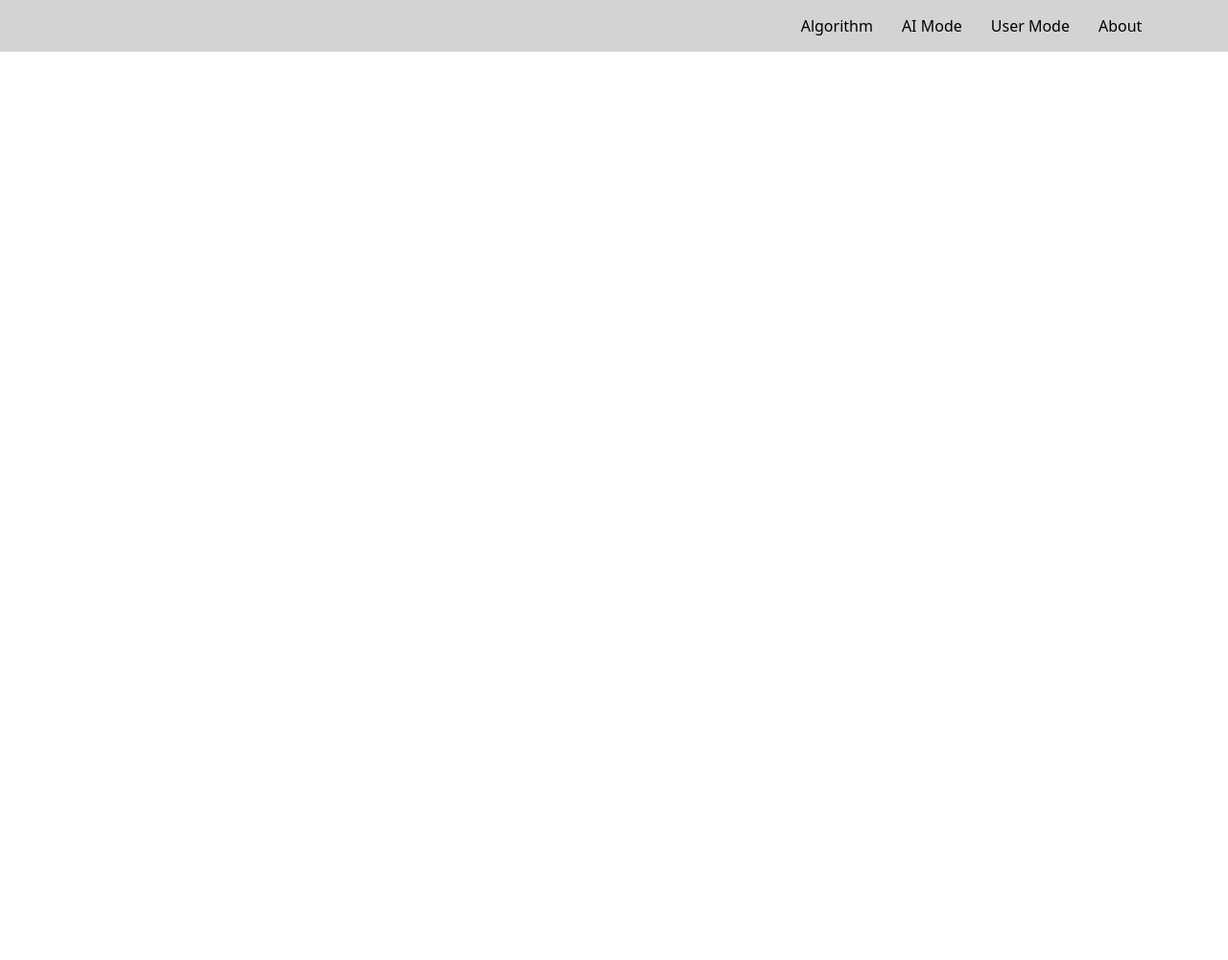
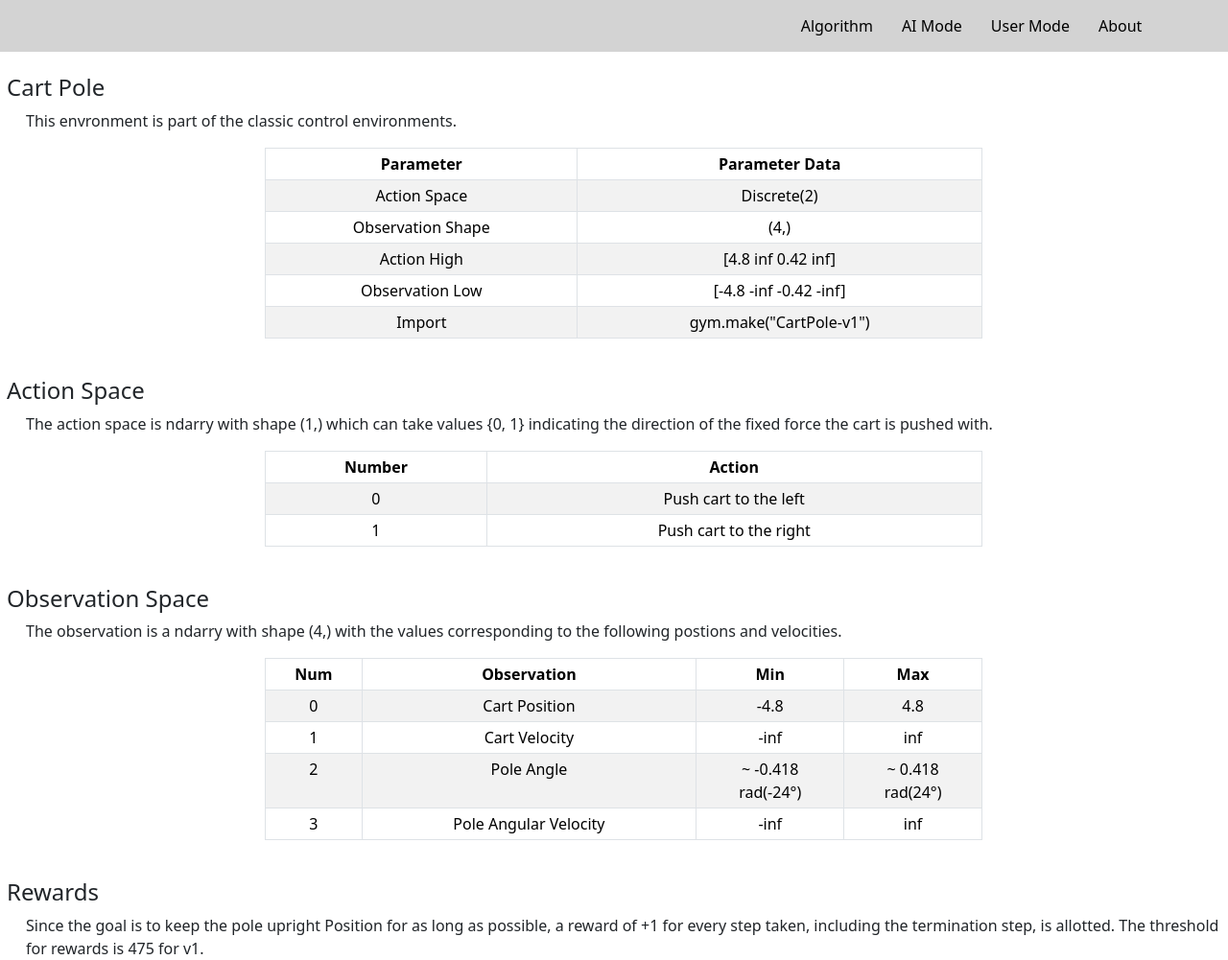
Before and after one commit to einstein2306/Cartpole-game, a Flask app: page /home in a window 1280 px wide. Shown: the whole page at 96% size. Before the commit the page ends 54 px from the top, so only its background shows below. Run offline with Flask 3, Linux system fonts and the light colour scheme.

Commit message:
main and home page modification

```diff
--- a/CartPole-Balancer/static/css/home.css
+++ b/CartPole-Balancer/static/css/home.css
@@ -1,5 +1,5 @@
 
-nav{
+header nav{
     display: flex;
     gap:30px;
     background-color: lightgray;
@@ -9,15 +9,16 @@ nav{
     justify-content: flex-end;
     width:100%;
     padding-right:7%;
+    z-index:1000;
 }
 
-nav a {
+header nav a {
     text-decoration: none;
     color:black;
     left:60%;
 }
 
-nav a:hover{
+header nav a:hover{
     color:blue;
 }
 
@@ -27,3 +28,24 @@ body{
     margin:0;
     padding:0;
 }
+
+.details{
+    margin:7px;
+    position: absolute;
+    top:70px;
+}
+.desc{
+    margin-left:20px;
+}
+.action-space{
+    margin-left:20px;
+}
+.obs-space{
+    margin-left:20px;
+}
+.reward{
+    margin-left:20px;
+}
+table{
+    text-align: center;
+}
--- a/CartPole-Balancer/static/css/main.css
+++ b/CartPole-Balancer/static/css/main.css
@@ -34,5 +34,5 @@ footer{
 }
 
 main{
-    padding:200px;
+    padding:170px;
 }
--- a/CartPole-Balancer/templates/home.html
+++ b/CartPole-Balancer/templates/home.html
@@ -9,17 +9,123 @@
     <title>Home</title>
 </head>
 <body>
-
+    <header>
         <nav>
             <a href="/Algorithm">Algorithm</a>
             <a href="/AiMode">AI Mode</a>
             <a href="/UserMode">User Mode</a>
             <a href="/About">About</a>
         </nav>
-
-    <p>
-        <h2>
+    </header>
+    <main class="details">
+        <h4>Cart Pole</h4>
+        <div class="desc">
+            <p>This envronment is part of the classic control environments.</p>
+            <table class="table table-bordered table-striped table-sm mx-auto" style="width:60%;">
+                <thead>
+                    <tr>
+                        <th scope="col">Parameter</th>
+                        <th scope="col">Parameter Data</th>
+                    </tr>
+                </thead>
+                <tbody>
+                    <tr>
+                        <td>Action Space</td>
+                        <td>Discrete(2)</td>
+                    </tr>
+                    <tr>
+                        <td>Observation Shape</td>
+                        <td>(4,)</td>
+                    </tr>
+                    <tr>
+                        <td>Action High</td>
+                        <td>[4.8 inf 0.42 inf]</td>
+                    </tr>
+                    <tr>
+                        <td>Observation Low</td>
+                        <td>[-4.8 -inf -0.42 -inf]</td>
+                    </tr>
+                    <tr>
+                        <td>Import</td>
+                        <td style="font-weight:100;">gym.make("CartPole-v1")</td>
+                    </tr>
+                </tbody>
+            </table>
+        </div><br>
+        <h4>Action Space</h4>
+        <div class="action-space">
+            <p>The action space is <span style="font-weight:100;">ndarry</span> with shape <span style="font-weight:100">(1,)
+                </span> which can take values <span style="font-weight:100;">{0, 1}</span> indicating the
+                direction of the fixed force the cart is pushed with.
             </p>
+            <table class="table table-bordered table-striped table-sm mx-auto" style="width:60%;">
+                <thead>
+                    <tr>
+                        <th scope="col">Number</th>
+                        <th scope="col">Action</th>
+                    </tr>
+                </thead>
+                <tbody>
+                    <tr>
+                        <td>0</td>
+                        <td>Push cart to the left</td>
+                    </tr>
+                    <tr>
+                        <td>1</td>
+                        <td>Push cart to the right</td>
+                    </tr>
+                </tbody>
+            </table>
+        </div><br>
+        <h4>Observation Space</h4>
+        <div class="obs-space">
+            <p>The observation is a <span style="font-weight:100">ndarry</span> with shape <span style="font-weight:100">(4,)</span>
+                with the values corresponding to the following postions and velocities.
+            </p>
+            <table class="table table-bordered table-striped table-sm mx-auto" style="width:60%;">
+                <thead>
+                    <tr>
+                        <th>Num</th>
+                        <th>Observation</th>
+                        <th>Min</th>
+                        <th>Max</th>
+                    </tr>
+                </thead>
+                <tbody>
+                    <tr>
+                        <td>0</td>
+                        <td>Cart Position</td>
+                        <td>-4.8</td>
+                        <td>4.8</td>
+                    </tr>
+                    <tr>
+                        <td>1</td>
+                        <td>Cart Velocity</td>
+                        <td>-inf</td>
+                        <td>inf</td>
+                    </tr>
+                    <tr>
+                        <td>2</td>
+                        <td>Pole Angle</td>
+                        <td>~ -0.418<br>rad(-24&deg;)</td>
+                        <td>~ 0.418<br>rad(24&deg;)</td>
+                    </tr>
+                    <tr>
+                        <td>3</td>
+                        <td>Pole Angular Velocity</td>
+                        <td>-inf</td>
+                        <td>inf</td>
+                    </tr>
+                </tbody>
+            </table>
+        </div><br>
+        <h4>Rewards</h4>
+        <div class="reward">
+            Since the goal is to keep the pole upright Position for as long as possible, a reward of
+             <span style="font-weight:100">+1</span> for every step taken, including the termination step, is allotted.
+             The threshold for rewards is 475 for v1.
+        </div>
+    </main>
 
 </body>
 </html>
```
Lines whose indentation alone changed are shown as unchanged.
